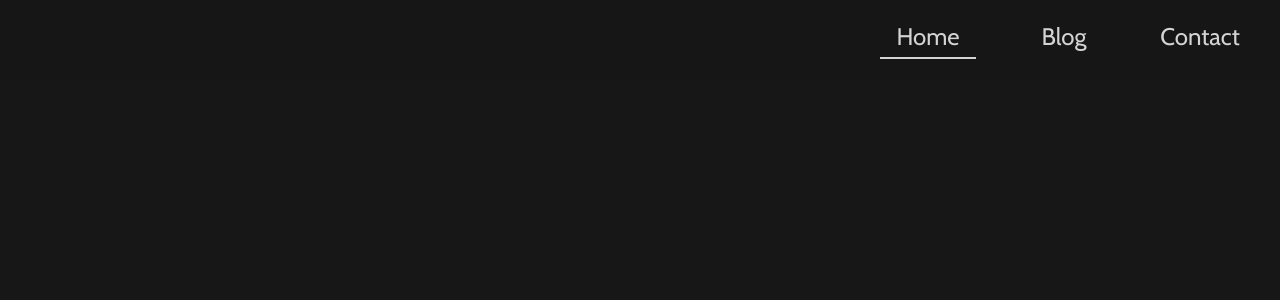
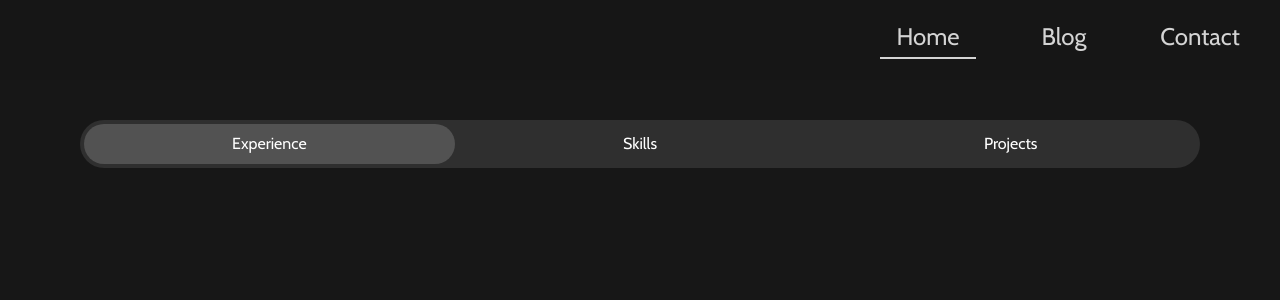
Before and after one commit to asmaabahy/asmaabahy.github.io, a React (Vite) app: page / in a window 1280 px wide. Shown: the top 300 px of the page. Built offline with nearby package versions, Linux system fonts and the light colour scheme; a web font is replaced by a local one.

Commit message:
added SwitchTab component

```diff
--- /dev/null
+++ b/src/components/UI/SwitchTab.tsx
@@ -0,0 +1,32 @@
+import { motion } from "motion/react";
+
+interface SwitchTabProps {
+  currentTab: string;
+  tabs: { id: string; path: string; label: string }[];
+  onSwitch: (id: string) => void;
+}
+
+function SwitchTab({ currentTab, tabs, onSwitch }: SwitchTabProps) {
+  return (
+    <ul className="flex flex-row justify-around w-[70rem] bg-neutral-50/10 rounded-full px-1 py-1">
+      {tabs.map((item) => (
+        <motion.li
+          key={item.id}
+          className="relative flex-1/3 py-2 cursor-pointer "
+          onClick={() => onSwitch(item.id)}
+        >
+          {currentTab === item.id && (
+            <motion.div
+              layoutId="active-tab"
+              className="absolute inset-0 bg-neutral-600"
+              style={{ borderRadius: "9999px" }}
+            />
+          )}
+          <span className="relative text-white z-50">{item.label}</span>
+        </motion.li>
+      ))}
+    </ul>
+  );
+}
+
+export default SwitchTab;
--- a/src/layouts/HomeLayout.tsx
+++ b/src/layouts/HomeLayout.tsx
@@ -1,10 +1,33 @@
-import { Outlet } from "react-router";
+import { Outlet, useLocation, useNavigate } from "react-router";
+import SwitchTab from "../components/UI/SwitchTab";
+
+const links = [
+  { id: "experience", path: "/experience", label: "Experience" },
+  { id: "skills", path: "/skills", label: "Skills" },
+  { id: "projects", path: "/projects", label: "Projects" },
+];
 
 function HomeLayout() {
+  const navigate = useNavigate()
+  const location = useLocation();
+  const currentTab = location.pathname.replace("/", "") || 'experience';
+  function handleNavigation(id: string) {
+    if (currentTab !== id) {
+      navigate(id);
+    }
+  }
+
+  console.log('hello');
 
   return (
     <section className="p-3 flex flex-col justify-center items-center text-center py-10">
-      <Outlet />
+
+      <SwitchTab
+        tabs={links}
+        onSwitch={handleNavigation}
+        currentTab={currentTab}
+      />
+       <Outlet />
     </section>
   );
 }
--- /dev/null
+++ b/src/pages/Projects.tsx
@@ -0,0 +1,8 @@
+
+function Projects() {
+  return (
+    <div>Projects</div>
+  )
+}
+
+export default Projects
```
Also changed, not shown: src/router/index.tsx (+8 -0 lines).
